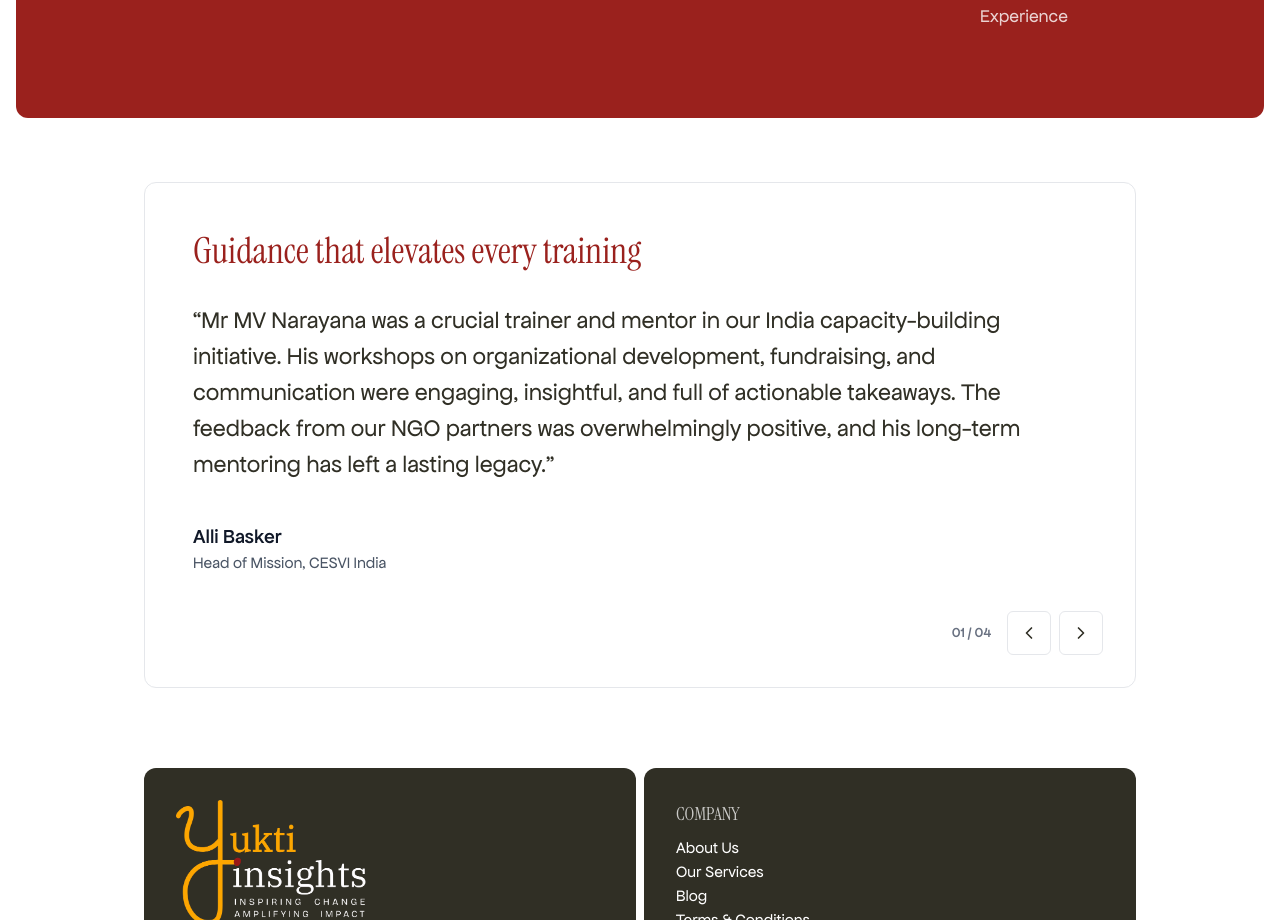
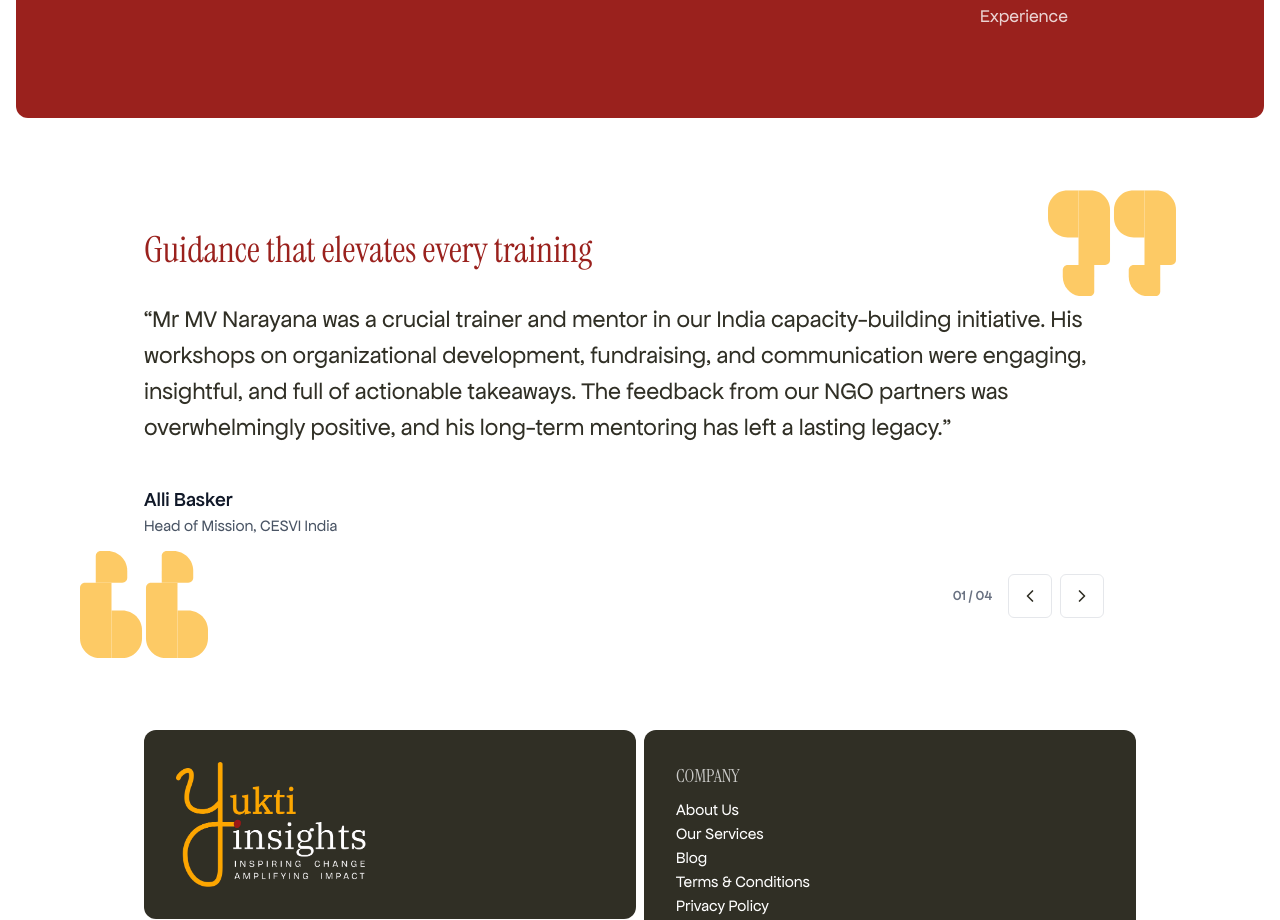
Before and after one commit to NKT1204/yi, a Next.js app: page / in a window 1280 px wide. Shown: the part 3390-4310 px from the top of the page. Built offline with nearby package versions, Linux system fonts and the light colour scheme.

Commit message:
Modified the Testimonials section

```diff
--- a/components/Testimonials.js
+++ b/components/Testimonials.js
@@ -1,6 +1,7 @@
 "use client";
 
 import { useState } from "react";
+import Image from "next/image";
 import { ChevronLeft, ChevronRight } from "lucide-react";
 import Button from "@/components/Button";
 import Ctnr from "@/components/Ctnr";
@@ -45,9 +46,25 @@ export default function Testimonials() {
     const showNext = () => setActiveIndex((prev) => (prev + 1) % total);
 
     return (
-        <section className="bg-white py-16 pb-8">
+        <section className="bg-white py-16 pb-8 overflow-x-hidden">
             <Ctnr>
-                <figure className="relative mx-auto rounded-xl border border-gray-200 px-8 py-12 pb-24 sm:px-12 sm:pb-28">
+                <figure className="relative mx-auto px-0 py-12 pb-24 sm:pb-28">
+                    <Image
+                        src="/images/quotes.svg"
+                        alt=""
+                        width={260}
+                        height={216}
+                        aria-hidden="true"
+                        className="pointer-events-none absolute -bottom-10 -left-6 w-16 opacity-60 sm:-bottom-2 sm:-left-16 sm:w-32 hidden sm:inline"
+                    />
+                    <Image
+                        src="/images/quotes.svg"
+                        alt=""
+                        width={260}
+                        height={216}
+                        aria-hidden="true"
+                        className="pointer-events-none absolute -top-10 -right-6 w-16 rotate-180 opacity-60 sm:top-2 sm:-right-10 sm:w-32 hidden sm:inline"
+                    />
                     <p className="sr-only">
                         Viewing testimonial {activeIndex + 1} of {total}
                     </p>
@@ -60,7 +77,7 @@ export default function Testimonials() {
                         <div>{role}</div>
                     </figcaption>
 
-                    <div className="absolute bottom-6 right-6 flex items-center gap-4 sm:bottom-8 sm:right-8">
+                    <div className="absolute bottom-6 right-0 flex items-center gap-4 sm:bottom-8 sm:right-8">
                         <span className="text-sm font-medium text-gray-500">
                             {String(activeIndex + 1).padStart(2, "0")} / {String(total).padStart(2, "0")}
                         </span>
```
Also changed, not shown: public/images/quotes.svg (added).
